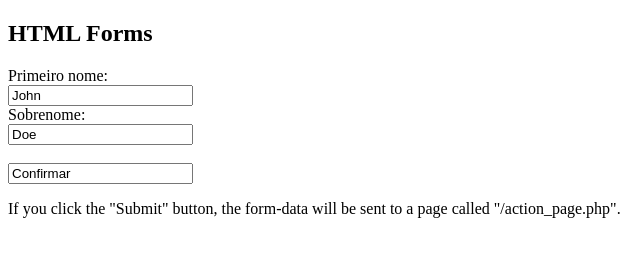
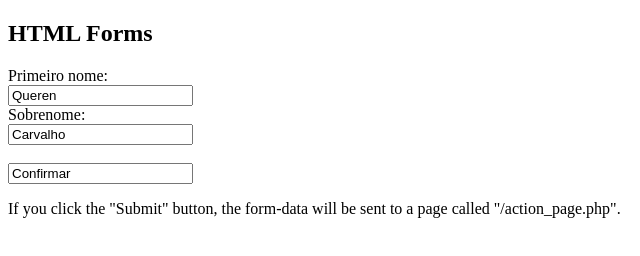
Before and after one commit to querenCarval/querenCarval.github.io, a plain HTML site: page index.html in a window 1280 px wide. Shown: the full height of the page, 0-640 px from the left. Drawn offline with Linux system fonts and the light colour scheme.

Commit message:
Update index.html

```diff
--- a/index.html
+++ b/index.html
@@ -4,11 +4,11 @@
 
 <h2>HTML Forms</h2>
 
-<form action="/action_page.">
+<form action="/action_page.php">
   <label for="fname">Primeiro nome:</label><br>
-  <input type="text" id="fname" name="fname" value="John"><br>
+  <input type="text" id="fname" name="fname" value="Queren"><br>
   <label for="lname">Sobrenome:</label><br>
-  <input type="text" id="lname" name="lname" value="Doe"><br><br>
+  <input type="text" id="lname" name="lname" value="Carvalho"><br><br>
   <input type="confirmar" value="Confirmar">
 </form>
 
```
